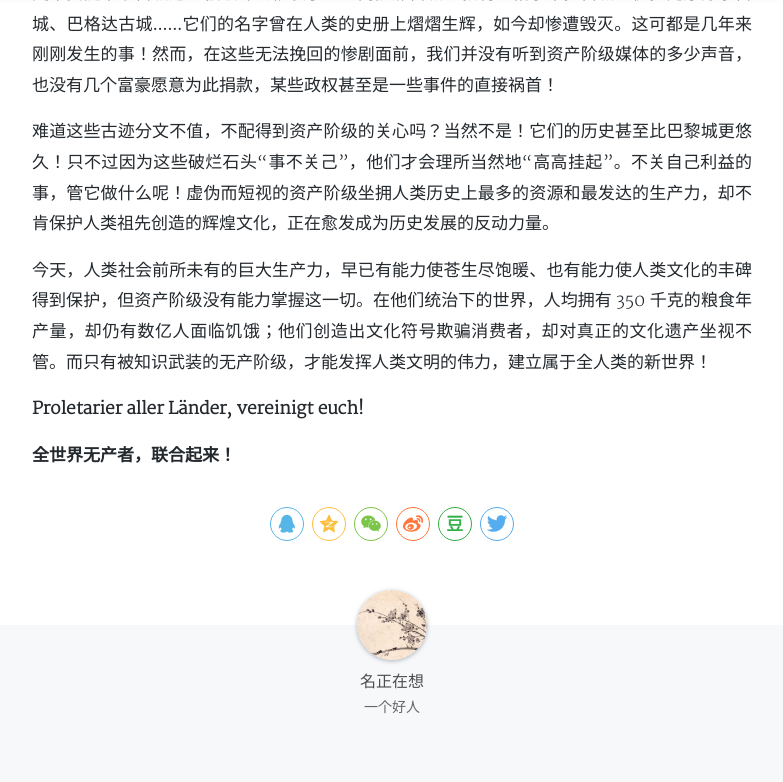
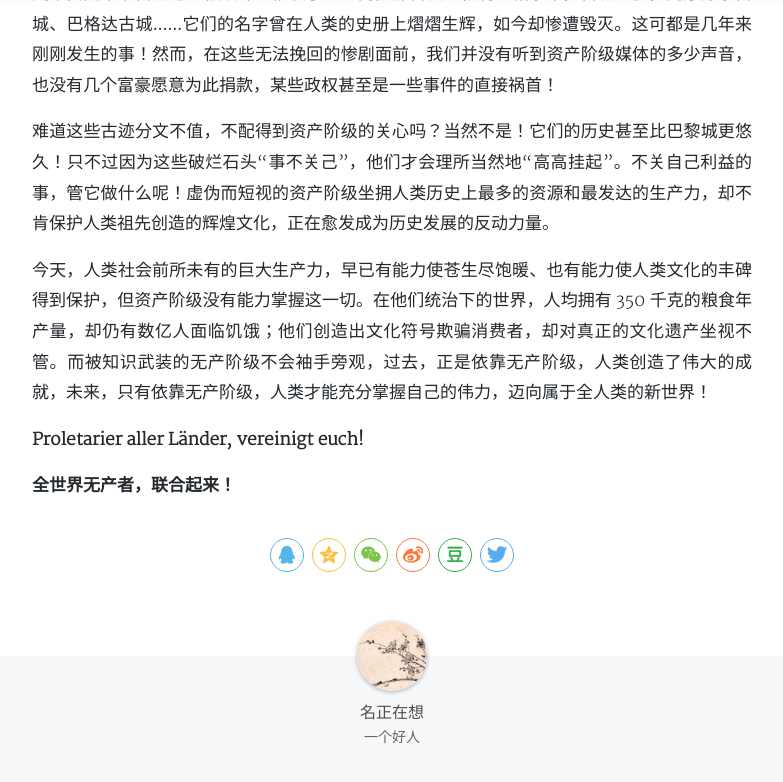
Before and after one commit to Morimiue/mzzx.github.io, a Jekyll site: the page built from _posts/2019-04-22-notre-dome-fire.md, in a window 1280 px wide and 900 px high, scrolled down 2081 px, cut to the strip 0-793 px from the top of the window. Shown: the top 782 px of the strip, without its empty margins (248-1031 px from the left). Built offline with Jekyll 4.4.1, drawn with Linux system fonts in a browser that asks for light colours; nearby versions of some CDN libraries; comment, search, counter and statistics services are not loaded; a style sheet for code colours, icons or effects is not loaded.

Commit message:
Update 2019-04-22-notre-dome-fire.md

```diff
--- a/_posts/2019-04-22-notre-dome-fire.md
+++ b/_posts/2019-04-22-notre-dome-fire.md
@@ -36,7 +36,7 @@ tags: 评论
 
 难道这些古迹分文不值，不配得到资产阶级的关心吗？当然不是！它们的历史甚至比巴黎城更悠久！只不过因为这些破烂石头“事不关己”，他们才会理所当然地“高高挂起”。不关自己利益的事，管它做什么呢！虚伪而短视的资产阶级坐拥人类历史上最多的资源和最发达的生产力，却不肯保护人类祖先创造的辉煌文化，正在愈发成为历史发展的反动力量。
 
-今天，人类社会前所未有的巨大生产力，早已有能力使苍生尽饱暖、也有能力使人类文化的丰碑得到保护，但资产阶级没有能力掌握这一切。在他们统治下的世界，人均拥有 350 千克的粮食年产量，却仍有数亿人面临饥饿；他们创造出文化符号欺骗消费者，却对真正的文化遗产坐视不管。而只有被知识武装的无产阶级，才能发挥人类文明的伟力，建立属于全人类的新世界！
+今天，人类社会前所未有的巨大生产力，早已有能力使苍生尽饱暖、也有能力使人类文化的丰碑得到保护，但资产阶级没有能力掌握这一切。在他们统治下的世界，人均拥有 350 千克的粮食年产量，却仍有数亿人面临饥饿；他们创造出文化符号欺骗消费者，却对真正的文化遗产坐视不管。而被知识武装的无产阶级不会袖手旁观，过去，正是依靠无产阶级，人类创造了伟大的成就，未来，只有依靠无产阶级，人类才能充分掌握自己的伟力，迈向属于全人类的新世界！
 
 **Proletarier aller Länder, vereinigt euch!**
 
```
